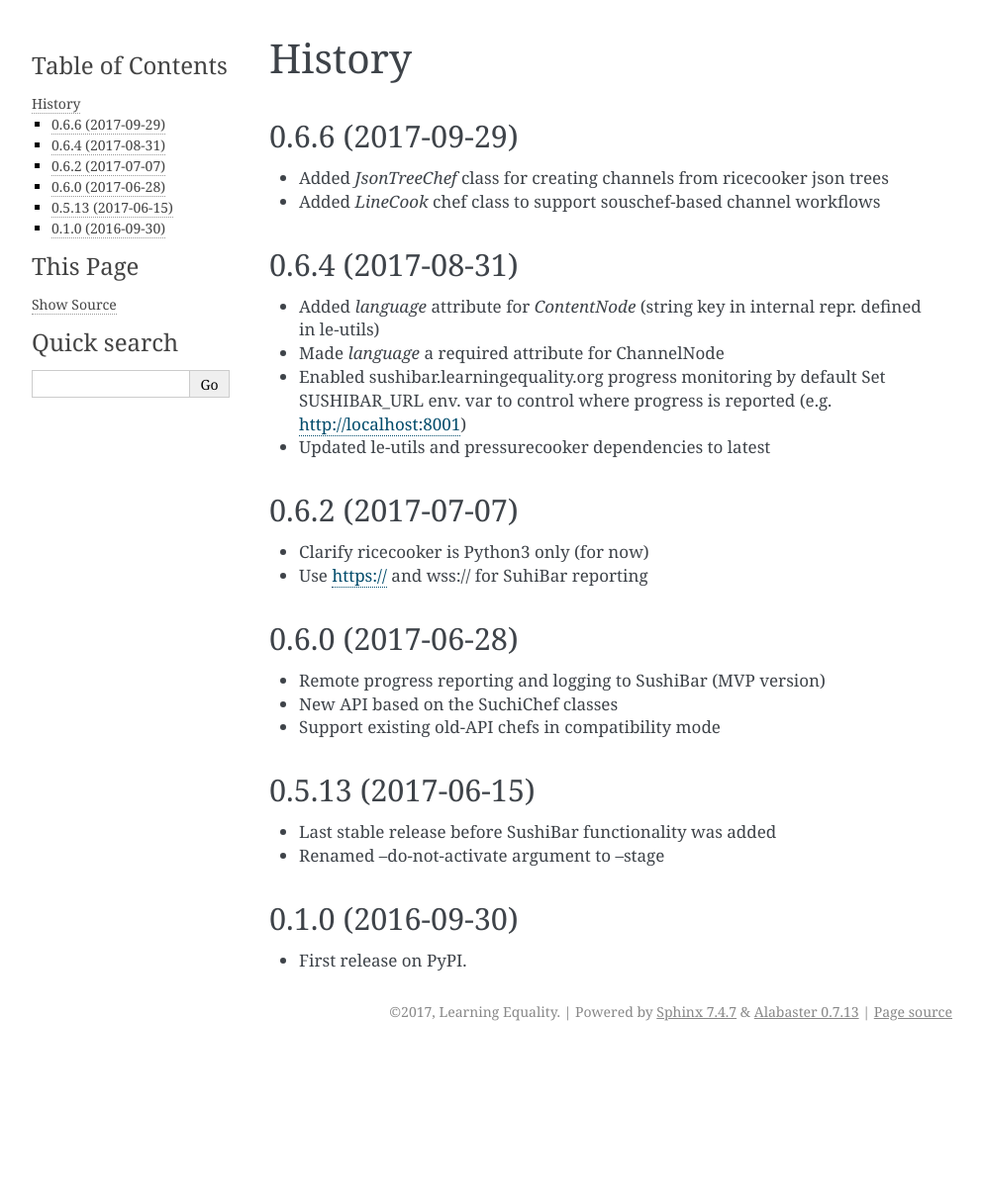
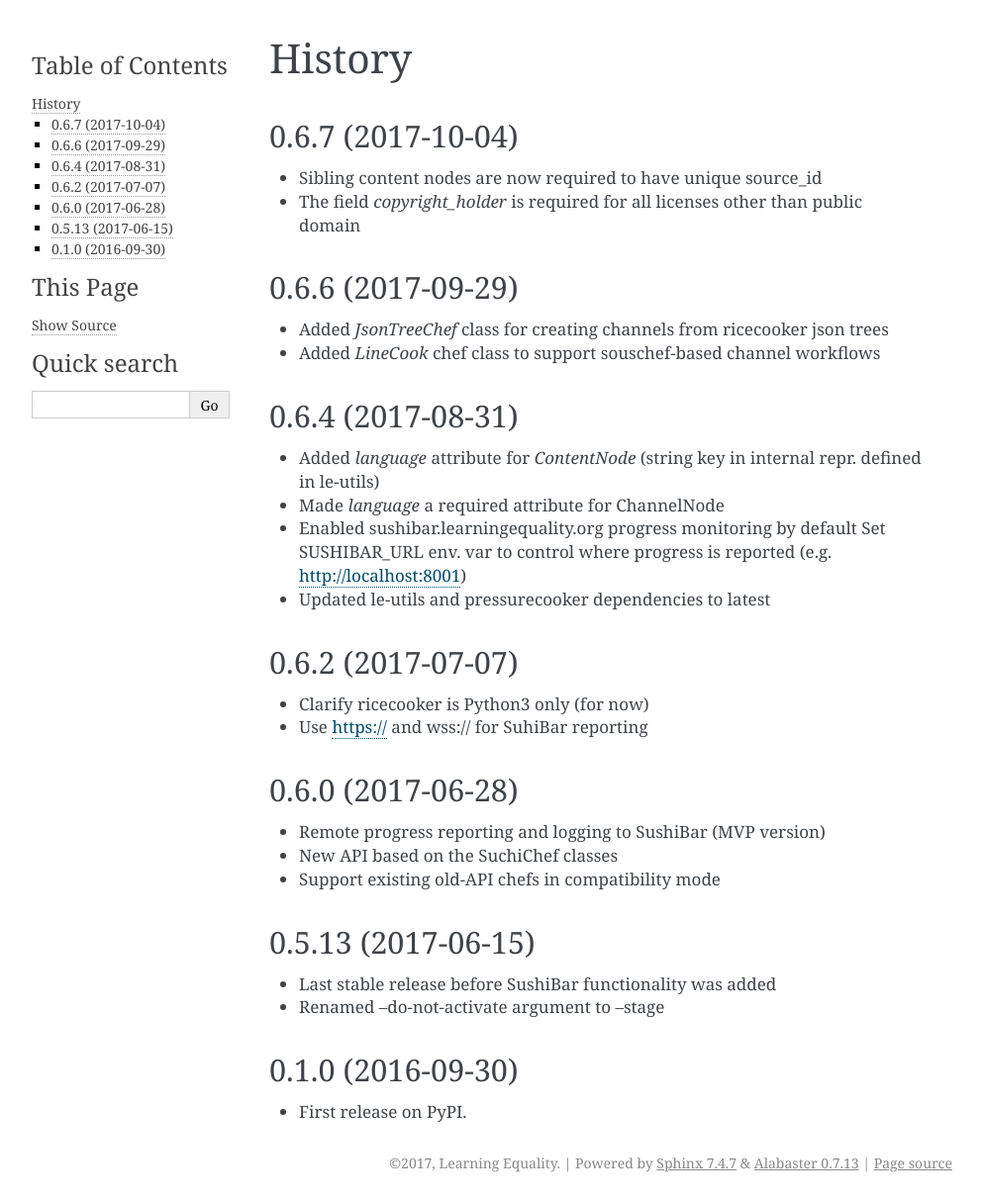
Before and after one commit to learningequality/ricecooker, a Sphinx documentation site: the page built from docs/history.rst, in a window 1280 px wide. Shown: the whole page at 99% size, without its empty margins (148-1141 px from the left). Built offline with Sphinx 7.4.7, drawn with Linux system fonts in a browser that asks for light colours; pages that are not in the unit, such as notebooks, are missing from menus; before the commit the page ends 1062 px from its top, so only the background shows below that.

Commit message:
Added notes to changelog

```diff
--- a/docs/history.rst
+++ b/docs/history.rst
@@ -2,6 +2,10 @@
 History
 =======
 
+0.6.7 (2017-10-04)
+------------------
+* Sibling content nodes are now required to have unique source_id
+* The field `copyright_holder` is required for all licenses other than public domain
 
 0.6.6 (2017-09-29)
 ------------------
```
